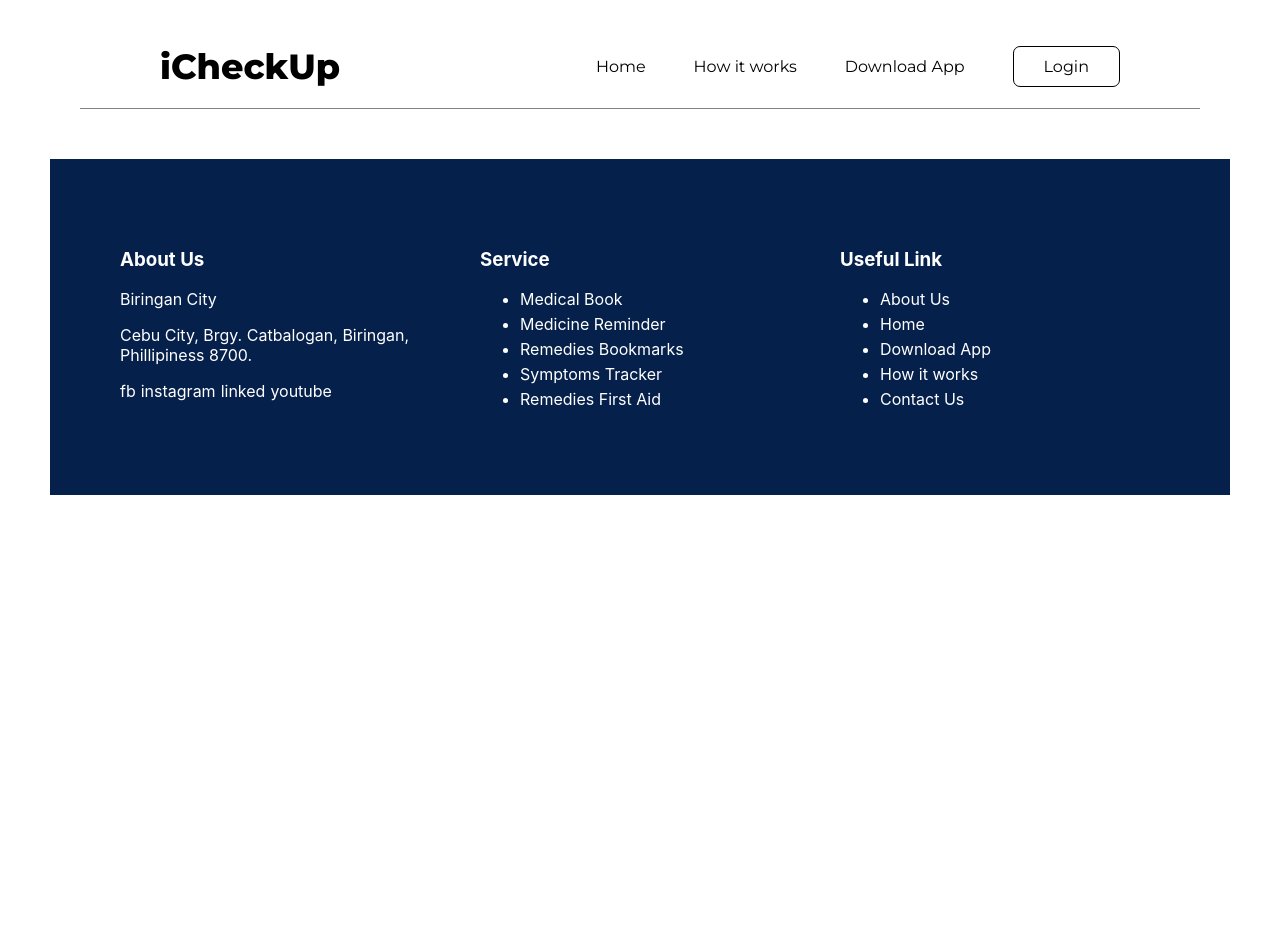
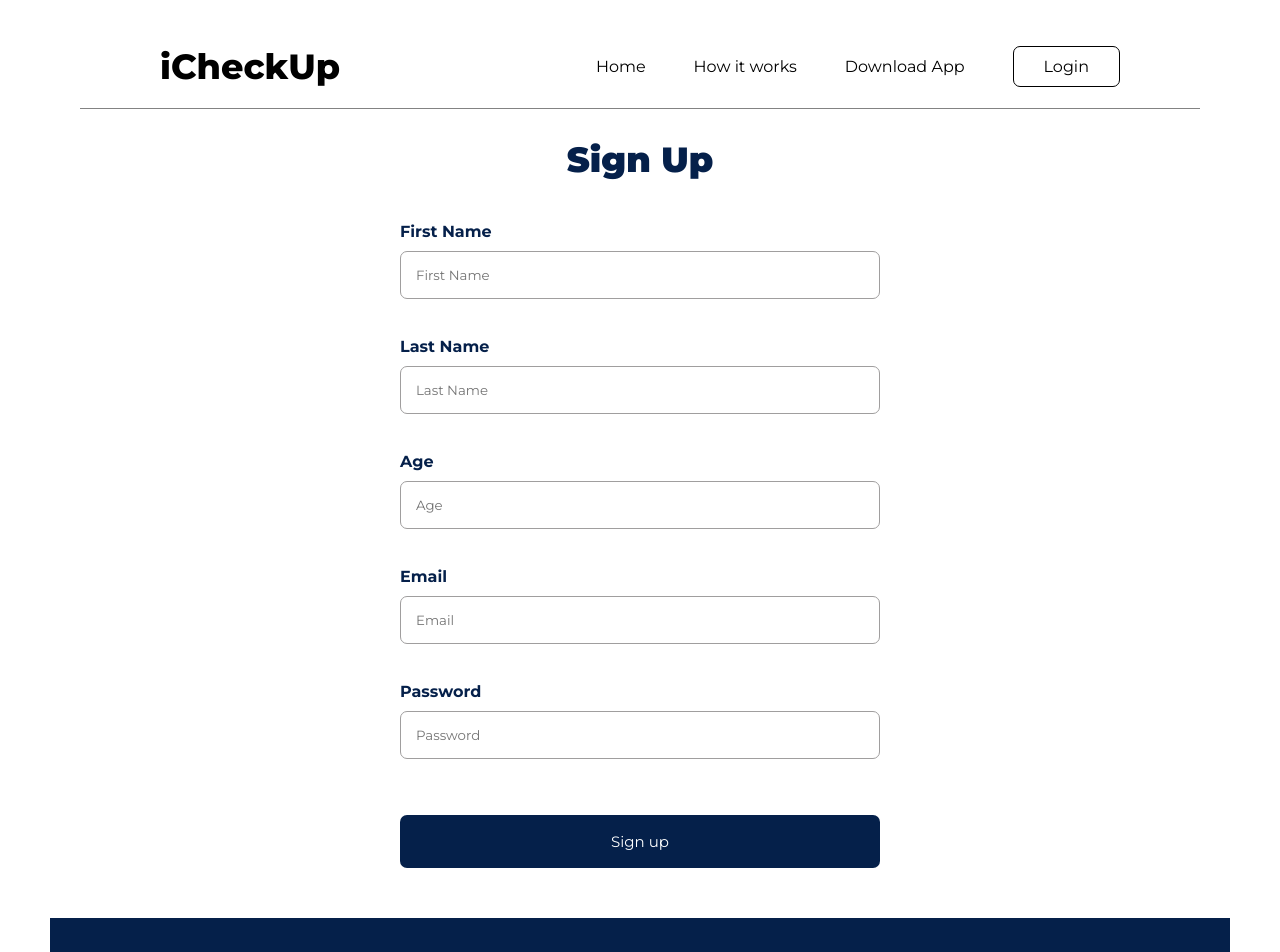
Before and after one commit to TCheckup/iCheckUp, a React (Create React App) app in the folder client/: page /sign-up in a window 1280 px wide. Shown: the top 952 px of the page. Before the commit the page ends 800 px from the top, so only its background shows below. Built offline with nearby package versions, Linux system fonts and the light colour scheme; no server answers.

Commit message:
sign up form added

```diff
--- a/client/src/App.js
+++ b/client/src/App.js
@@ -15,6 +15,7 @@ import MedicalBook from './pages/MedicalBook';
 import RemediesFirstAid from './pages/RemediesFirstAid';
 import Pill_Identifier from './pages/Pill_Identifier';
 import SymptomsTracker from './pages/SymptomsTracker';
+import SignUp from './pages/SignUp';
 
 const socket = io("http://localhost:4000", { transports: ["websocket"]});
 
@@ -35,6 +36,7 @@ function App() {
           <Route path='/how-to-works' element={<HowItWorks/>} />
           <Route path='/download-app' element={<DownloadApp/>} />
           <Route path='/login' element={<LoginPage/>} />
+          <Route path='/sign-up' element={<SignUp/>} />
 
           {/* homepage routes */}
           <Route path='/medical-book' element={<MedicalBook/>} />
--- a/client/src/pages/LoginPage.js
+++ b/client/src/pages/LoginPage.js
@@ -1,4 +1,6 @@
 import React, { useEffect, useState } from 'react'
+import { Link } from 'react-router-dom';
+
 
 // components
 import { FontAwesomeIcon } from '@fortawesome/react-fontawesome'
@@ -32,7 +34,7 @@ const LoginPage = () => {
   // field validation
   const validate = (values) => {
     const errors = {};
-    const regex = /^[a-zA-Z0-9.! #$%&'*+/=? ^_`{|}~-]+@[a-zA-Z0-9-]+(?:\. [a-zA-Z0-9-]+)*$/;
+    const regex =/^[^\s@]+@[^\s@]+\.[^\s@]{2,}$/i;
 
     if(!values.email) {
       errors.email = "Email required!";
@@ -62,7 +64,7 @@ const LoginPage = () => {
        <div className='form-container'>
         <div className='regis-container'>
           <span>Already have an account?</span>
-          <button className='register-btn'>Register</button>
+          <Link className="register-btn" to="/sign-up">Register</Link>
         </div>
         <h2>Login with your data that you entered during Your registration</h2>
         <div className='form'>
--- /dev/null
+++ b/client/src/pages/SignUp.js
@@ -0,0 +1,138 @@
+import React, { useEffect, useState } from 'react'
+
+import '../styles/SignUp/SignUp.css';
+
+const SignUp = () => {
+    const initialSignUp = {
+        firstName: "",
+        lastName: "",
+        age: "",
+        email: "",
+        password: ""
+    };
+
+    const [formSignUp, setFormSignUp] = useState(initialSignUp);
+    const [errorSignUp, setErrorSignUp] = useState({});
+    const [isSignUpSubmit, setIsSignUpSubmit] = useState(false);
+
+    const handleOnChange = (e) => {
+        const {name, value} = e.target;
+
+        setFormSignUp({...formSignUp, [name]: value});
+    }
+
+    const handleSubmitForm = (e) => {
+        e.preventDefault();
+
+        setErrorSignUp(validate(formSignUp));
+        setIsSignUpSubmit(true);
+
+        // clear forms
+        if(Object.keys(errorSignUp).length === 0 && isSignUpSubmit){
+            setFormSignUp(initialSignUp);
+        }
+    }
+
+    const validate = (values) => {
+        const errors = {};
+        const regex = /^[^\s@]+@[^\s@]+\.[^\s@]{2,}$/i;
+
+        if(!values.firstName){
+            errors.firstName = '*First name required';
+        }
+
+        if(!values.lastName){
+            errors.lastName = '*Last name required';
+        }
+
+        if(!values.age){
+            errors.age = '*Age required';
+        }
+
+        if(!values.password){
+            errors.password = '*Password required';
+        } else if (values.password.length < 4){
+            errors.password = '*Must be greater than 4 characters.';
+        }
+
+        if(!values.email){
+            errors.email = '*Email required';
+        }
+        else if(!regex.test(values.email)){
+            errors.email = '*Invalid email';
+        }
+
+        return errors;
+    }
+
+    return (
+    <section>
+
+        <div className='form-sign-up'>
+            <h2>Sign Up</h2>
+            <form onSubmit={handleSubmitForm}>
+                <label>First Name</label>
+                <input
+                    type="text"
+                    name="firstName"
+                    placeholder='First Name'
+                    value={formSignUp.firstName}
+                    onChange={handleOnChange}
+                />
+                <p>{errorSignUp.firstName}</p>
+
+                <label>Last Name</label>
+                <input
+                    type="text"
+                    name="lastName"
+                    placeholder='Last Name'
+                    value={formSignUp.lastName}
+                    onChange={handleOnChange}
+                />
+                <p>{errorSignUp.lastName}</p>
+
+
+                <label>Age</label>
+                <input
+                    type="text"
+                    name="age"
+                    placeholder='Age'
+                    value={formSignUp.age}
+                    onChange={handleOnChange}
+                />
+                <p>{errorSignUp.age}</p>
+
+
+                <label>Email</label>
+                <input
+                    type="text"
+                    name="email"
+                    placeholder='Email'
+                    value={formSignUp.email}
+                    onChange={handleOnChange}
+                />
+                <p>{errorSignUp.email}</p>
+
+
+                <label>Password</label>
+                <input
+                    type="text"
+                    name="password"
+                    placeholder='Password'
+                    value={formSignUp.password}
+                    onChange={handleOnChange}
+                />
+                <p>{errorSignUp.password}</p>
+
+
+                <button
+                    type="submit"
+                >Sign up</button>
+            </form>
+        </div>
+
+    </section>
+  )
+}
+
+export default SignUp
--- a/client/src/styles/LoginPage/LoginPage.css
+++ b/client/src/styles/LoginPage/LoginPage.css
@@ -21,6 +21,14 @@
   justify-content: flex-end;
   align-items: flex-end;
 }
+.login-container .form-container .regis-container .register-btn {
+  text-decoration: none;
+  margin-left: 7px;
+  color: #000;
+}
+.login-container .form-container .regis-container .register-btn:hover {
+  font-weight: 700;
+}
 .login-container .form-container .form {
   display: flex;
   justify-content: center;
@@ -29,7 +37,6 @@
 }
 .login-container .form-container .form label {
   display: flex;
-  flex-direction: row;
   justify-content: flex-start;
   align-items: flex-start;
 }
@@ -51,6 +58,13 @@
   border: none;
   font-family: "Montserrat", sans-serif;
   cursor: pointer;
+  background-color: #05204A;
+  color: #fff;
+}
+.login-container .form-container .form button:hover {
+  border: 1px solid #05204A;
+  color: #05204A;
+  background-color: #fff;
 }
 .login-container .form-container .soc-btn {
   display: flex;
--- /dev/null
+++ b/client/src/styles/SignUp/SignUp.css
@@ -0,0 +1,48 @@
+@import url("https://fonts.googleapis.com/css2?family=Montserrat:ital,wght@0,200;0,300;0,400;0,500;0,600;0,700;0,800;0,900;1,100;1,400&display=swap");
+.form-sign-up {
+  font-family: "Montserrat", sans-serif;
+  margin: 0 80px;
+}
+.form-sign-up h2 {
+  font-size: 35px;
+  display: flex;
+  justify-content: center;
+  color: #05204A;
+  font-weight: 900;
+}
+.form-sign-up form {
+  display: grid;
+  grid-template-columns: repeat(1, 1fr);
+  margin: 0 15em;
+}
+.form-sign-up form label {
+  margin-top: 12px;
+  font-weight: 700;
+  color: #05204A;
+}
+.form-sign-up form input {
+  font-family: "Montserrat", sans-serif;
+  margin: 10px 0;
+  padding: 15px 15px;
+  border-radius: 7px;
+  border: 1px solid rgb(160, 158, 158);
+}
+.form-sign-up form p {
+  color: rgb(230, 39, 39);
+  margin-top: 0;
+}
+.form-sign-up form button {
+  font-family: "Montserrat", sans-serif;
+  padding: 17px 0;
+  margin-top: 30px;
+  border-radius: 7px;
+  cursor: pointer;
+  background-color: #05204A;
+  color: #fff;
+  border: none;
+  font-size: 15px;
+}
+.form-sign-up form button:hover {
+  font-weight: 700;
+  opacity: 0.9;
+}/*# sourceMappingURL=SignUp.css.map */
--- /dev/null
+++ b/client/src/styles/SignUp/SignUp.scss
@@ -0,0 +1,61 @@
+@import url('https://fonts.googleapis.com/css2?family=Montserrat:ital,wght@0,200;0,300;0,400;0,500;0,600;0,700;0,800;0,900;1,100;1,400&display=swap');
+
+$baseColor: #05204A;
+
+@mixin familyFont {
+    font-family: 'Montserrat', sans-serif;
+}
+.form-sign-up {
+    @include familyFont();
+    margin: 0 80px;
+
+    h2 {
+        font-size: 35px;
+        display: flex;
+        justify-content: center;
+        color: $baseColor;
+        font-weight: 900;
+    }
+
+    form {
+        display: grid;
+        grid-template-columns: repeat(1, 1fr);
+        margin: 0 15em;
+
+        label {
+            margin-top: 12px;
+            font-weight: 700;
+            color: $baseColor;
+        }
+
+        input {
+            @include familyFont();
+            margin: 10px 0;
+            padding: 15px 15px;
+            border-radius: 7px;
+            border: 1px solid rgb(160, 158, 158);
+        }
+
+        p {
+            color: rgb(230, 39, 39);
+            margin-top: 0;
+        }
+
+        button {
+            @include familyFont();
+            padding: 17px 0;
+            margin-top: 30px;
+            border-radius: 7px;
+            cursor: pointer;
+            background-color: $baseColor;
+            color: #fff;
+            border: none;
+            font-size: 15px;
+
+            &:hover {
+                font-weight: 700;
+                opacity: 0.9;
+            }
+        }
+    }
+}
```
Also changed, not shown: client/src/styles/LoginPage/LoginPage.scss (+19 -0 lines), 2 other files (tests, documents, lock files or other folders).
